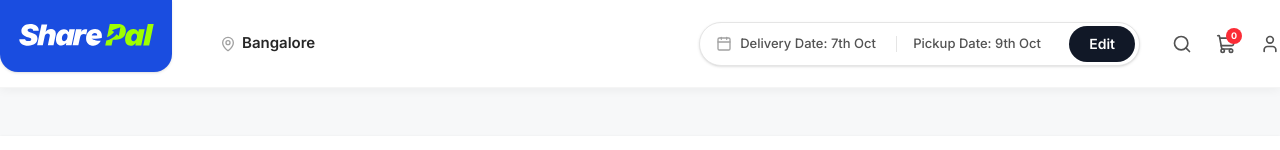
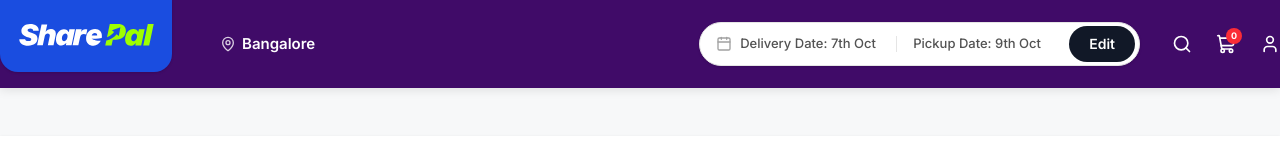
Before and after one commit to Riteshmaurya07/sharePal, a React (Vite) app: page / in a window 1280 px wide. Shown: the top 150 px of the page. Built offline with nearby package versions, Linux system fonts and the light colour scheme.

Commit message:
feat: add Header component with responsive layout and date picker integration

```diff
--- a/src/components/Header.jsx
+++ b/src/components/Header.jsx
@@ -17,7 +17,7 @@ export function Header() {
   const { rentalDates, setIsDatePickerOpen } = useAppContext()
 
   return (
-    <header className="fixed top-0 z-50 w-full bg-white shadow-[0_2px_10px_rgba(0,0,0,0.05)] border-b border-neutral-100 h-[88px] flex flex-col justify-center">
+    <header className="fixed top-0 z-50 w-full bg-[#400B68] shadow-[0_2px_10px_rgba(0,0,0,0.1)] h-[88px] flex flex-col justify-center">
       {/* ── DESKTOP HEADER ──────────────────────────────────────────────────────── */}
       <div className="mx-auto hidden w-full max-w-[1307px] items-center justify-between px-0 lg:flex h-full">
         {/* Left group: logo + location */}
@@ -35,10 +35,10 @@ export function Header() {
 
           {/* Location selector */}
           <button
-            className="flex items-center gap-1.5 text-[15px] font-semibold text-neutral-800 hover:text-neutral-600"
+            className="flex items-center gap-1.5 text-[15px] font-semibold text-white hover:text-white/90 transition-colors"
             aria-label="Select city"
           >
-            <MapPin className="h-4 w-4 text-neutral-400" />
+            <MapPin className="h-4 w-4 text-white/80" />
             Bangalore
           </button>
         </div>
@@ -71,17 +71,17 @@ export function Header() {
           </div>
 
           {/* Icons: Search, Cart, Account */}
-          <div className="flex items-center gap-6 text-neutral-600">
-            <button aria-label="Search" className="hover:text-neutral-900 transition-colors">
+          <div className="flex items-center gap-6 text-white">
+            <button aria-label="Search" className="hover:text-white/80 transition-colors">
               <Search className="h-5 w-5" strokeWidth={2} />
             </button>
-            <button aria-label="Cart" className="relative hover:text-neutral-900 transition-colors">
+            <button aria-label="Cart" className="relative hover:text-white/80 transition-colors">
               <ShoppingCart className="h-5 w-5" strokeWidth={2} />
               <span className="absolute -top-1.5 -right-1.5 flex h-4 w-4 items-center justify-center rounded-full bg-red-500 text-[9px] font-bold text-white">
                 0
               </span>
             </button>
-            <button aria-label="Account" className="hover:text-neutral-900 transition-colors">
+            <button aria-label="Account" className="hover:text-white/80 transition-colors">
               <User className="h-5 w-5" strokeWidth={2} />
             </button>
           </div>
@@ -105,14 +105,14 @@ export function Header() {
           </a>
 
           <div className="flex items-center gap-3">
-            <button className="flex items-center gap-1 text-sm font-semibold text-neutral-800">
+            <button className="flex items-center gap-1 text-sm font-semibold text-white">
               Bangalore
             </button>
-            <div className="h-4 w-[1px] bg-neutral-200"></div>
-            <button aria-label="Search" className="text-neutral-600">
+            <div className="h-4 w-[1px] bg-white/20"></div>
+            <button aria-label="Search" className="text-white hover:text-white/80">
               <Search className="h-5 w-5" />
             </button>
-            <button aria-label="Cart" className="relative text-neutral-600">
+            <button aria-label="Cart" className="relative text-white hover:text-white/80">
               <ShoppingCart className="h-5 w-5" />
             </button>
           </div>
```
